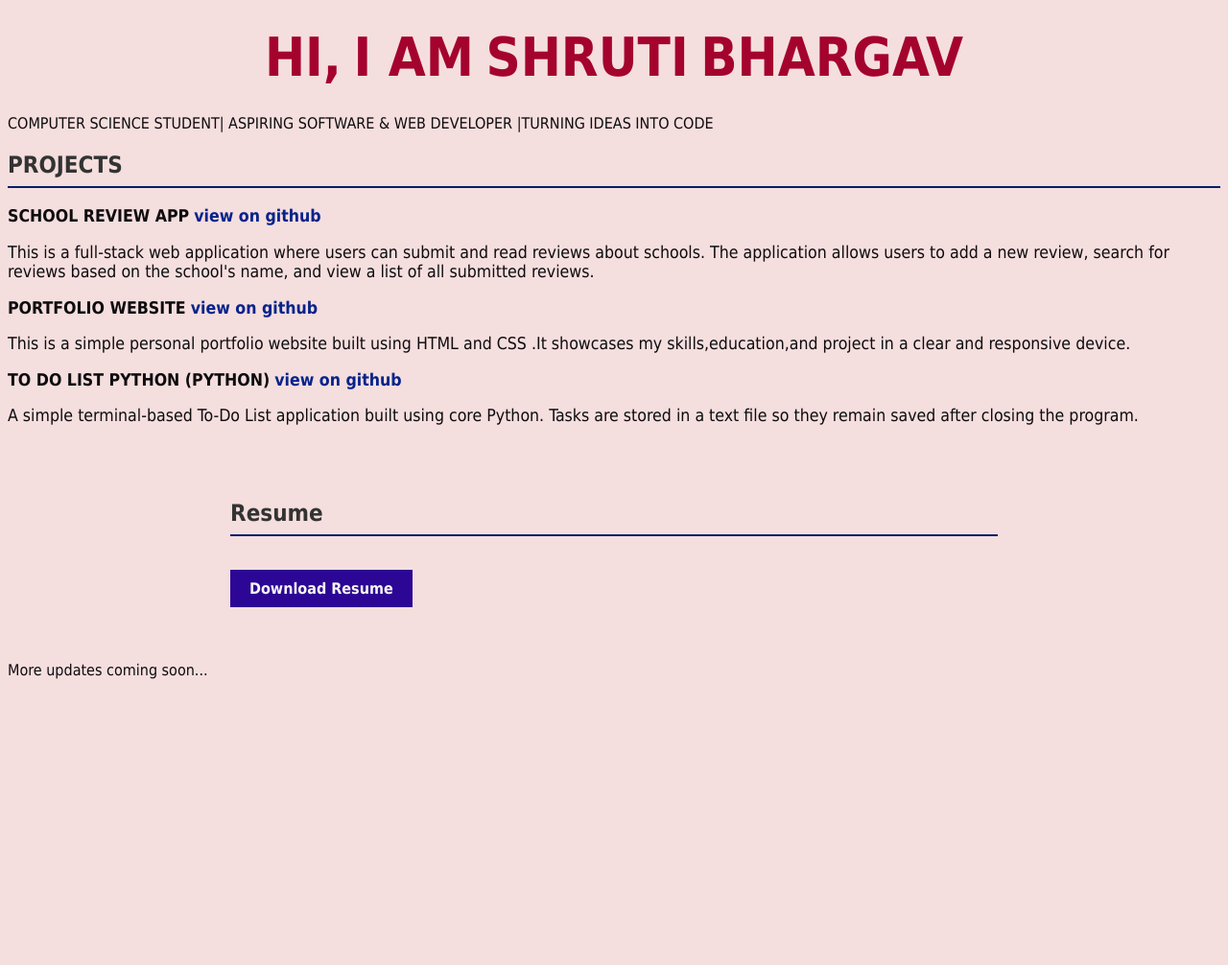
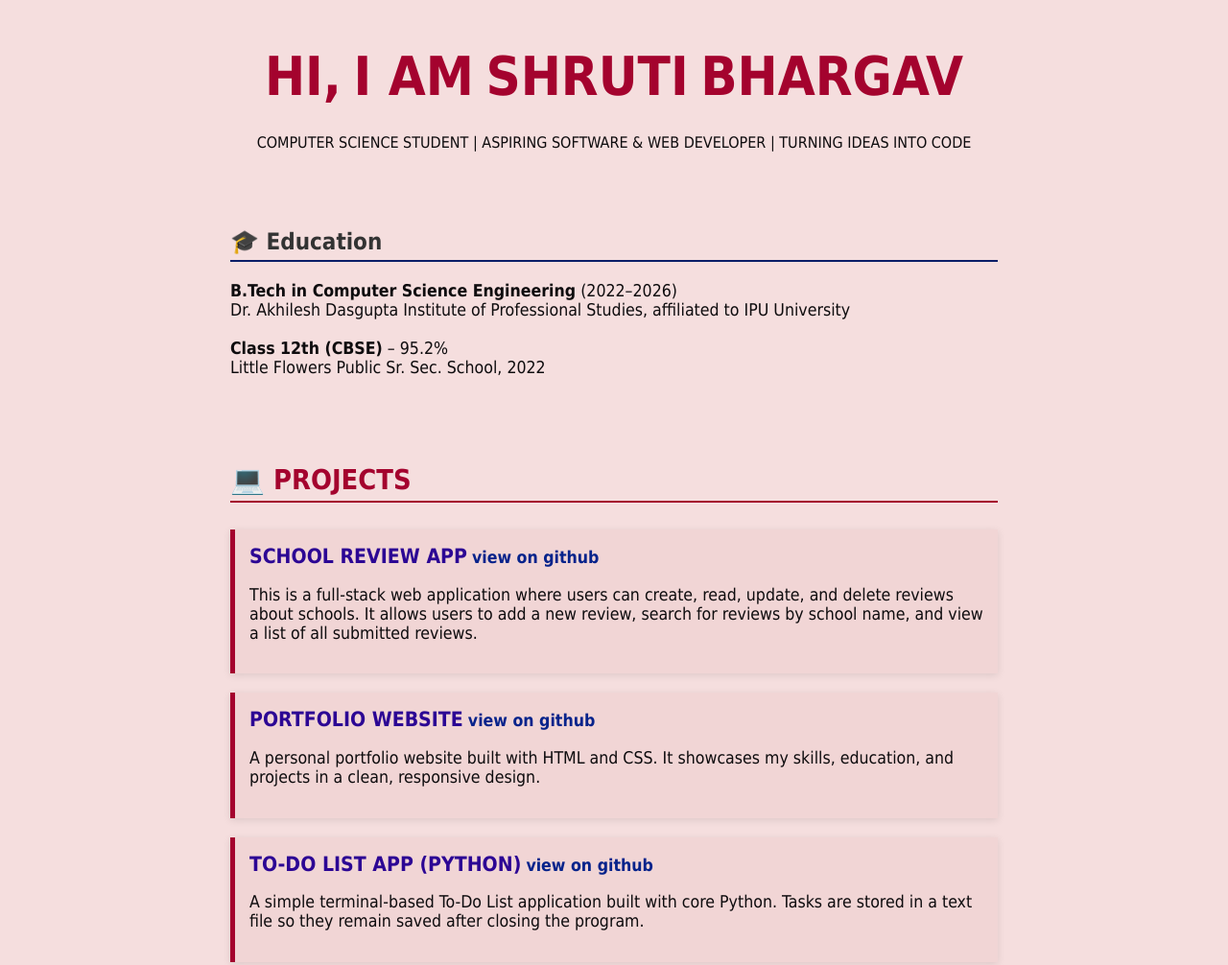
Before and after one commit to shruti-bhargav/portfolio, a plain HTML site: page index.html in a window 1280 px wide. Shown: the top 1006 px of the page at 96% size. Before the commit the page ends 800 px from the top, so only its background shows below. Drawn offline with Linux system fonts and the light colour scheme.

Commit message:
Updated all files

```diff
--- a/index.html
+++ b/index.html
@@ -1,101 +1,106 @@
 <!DOCTYPE html>
 <html lang="en">
 <head>
-    <meta charset ="UTF-8" />
-    <meta name="viewport" content="width=device-width,initial-scale=1.0"/>
-    <title> Shruti bhargav --- Portfolio </title>
+  <meta charset="UTF-8" />
+  <meta name="viewport" content="width=device-width,initial-scale=1.0" />
+  <title>Shruti Bhargav --- Portfolio</title>
+
   <style>
     body {
       font-family: 'Poppins', Tahoma, sans-serif;
       background: #f5dede;
-        padding: 40 px;
+      margin: 0;
+      padding: 20px;
       color: #0e0c0e;
     }
 
-        header{
-            background-color : none;
-            color: rgb(123, 210, 239);
-            padding: 40 px;
+    header {
       text-align: center;
+      margin-bottom: 30px;
     }
 
-        section{
-            padding: 40px 20px;
+    h1 {
+      font-size: 2.5em;
+      border: none;
+      background: none;
+    }
+
+    h2, h3, h4 {
+      color: #333333;
+      margin-top: 30px;
+    }
+
+    h2 {
+      border-bottom: 2px solid #061d67;
+      padding-bottom: 5px;
+    }
+
+    h3 {
+      font-size: 1.8em;
+      color: #a4032e;
+      border-bottom: 2px solid #a4032e;
+      padding-bottom: 5px;
+      text-transform: uppercase;
+    }
+
+    h4 strong{
+        font-size: 2 em;
+        border-bottom: 2px ;
+        padding-bottom: 5px;
+    }
+
+    section {
       max-width: 800px;
       margin: auto;
-        }
-        h1{
-            background : none;
-            border: none;
-            font-size: 2.5em;
+      padding: 20px;
     }
 
-        h2{
-            border-bottom:2px solid #061d67;
-            padding-bottom: 8px;
-            color:#333333;
-
-        }
-        ul{
+    ul {
       list-style-type: none;
-            padding : 0;
-
+      padding: 0;
     }
 
-        li{
-            margin-bottom: 15px;
+    li {
+      margin-bottom: 20px;
       font-size: 1.1em;
     }
-        a{
+
+    a {
       color: #06238b;
-            text-decoration : none;
-            font-weight:600;
+      text-decoration: none;
+      font-weight: 600;
+    }
 
-
-        }
-        a:hover{
+    a:hover {
       text-decoration: underline;
     }
 
-        .btn{
+    .btn {
       background-color: #2c0694;
-            color: rgb(248, 245, 245);
-            padding:10px 20px;
+      color: #e3bbf7;
+      padding: 10px 20px;
       display: inline-block;
       font-weight: bold;
-            margin-top:15px;
-
+      margin-top: 15px;
+      border-radius: 4px;
     }
 
-        .btn:hover{
+    .btn:hover {
       background-color: #55e4df;
+      color: #000;
     }
-
-        .fade-text{
-            background: transparent;
-            border:none;
-            text-decoration:none;
-            box-shadow:none;
-            color:inherit;
-        }
-
-
-
 
     .fade-text span {
       opacity: 0;
-            background: none;
-            border: none;
-            text-decoration: none;
       display: inline-block;
-            animation: fadeInLeft 1s forwards;
+      animation: fadeInUp 1s forwards;
       animation-delay: calc(var(--i) * 0.5s);
       font-size: 3.5rem;
       font-weight: bold;
       color: #a4032e;
     }
 
-        @keyframes fadeInLeft {
+    @keyframes fadeInUp {
       from {
         opacity: 0;
         transform: translateY(20px);
@@ -106,67 +111,92 @@
       }
     }
 
+    /* Highlight Projects more */
+    #projects li {
+      background: #f1d5d5;
+      border-left: 5px solid #a4032e;
+      padding: 15px;
+      margin-bottom: 20px;
+      box-shadow: 0px 2px 8px rgba(0, 0, 0, 0.1);
+    }
 
-
+    #projects strong {
+      font-size: 1.2em;
+      color: #2c0694;
+    }
 
   </style>
-
-
 </head>
 <body>
+
   <header>
-        <h1 class ="fade-text">
-            <span  style="--i:1">HI,</span>
-            <span  style="--i:2">I AM </span>
-            <span  style="--i:3">SHRUTI</span>
-            <span  style="--i:4">BHARGAV</span>
+    <h1 class="fade-text">
+      <span style="--i:1">HI,</span>
+      <span style="--i:2">I AM</span>
+      <span style="--i:3">SHRUTI</span>
+      <span style="--i:4">BHARGAV</span>
     </h1>
+    <p>COMPUTER SCIENCE STUDENT | ASPIRING SOFTWARE & WEB DEVELOPER | TURNING IDEAS INTO CODE</p>
   </header>
-    <p> COMPUTER SCIENCE STUDENT| ASPIRING SOFTWARE & WEB DEVELOPER |TURNING IDEAS INTO CODE </p>
-    <h2> PROJECTS</h2>
+
+  <!-- Education -->
+  <section id="education">
+    <h2>🎓 Education</h2>
+    <ul>
+      <li>
+        <strong>B.Tech in Computer Science Engineering</strong> (2022–2026)<br>
+        Dr. Akhilesh Dasgupta Institute of Professional Studies, affiliated to IPU University
+      </li>
+      <li>
+        <strong>Class 12th (CBSE)</strong> – 95.2%<br>
+        Little Flowers Public Sr. Sec. School, 2022
+      </li>
+    </ul>
+  </section>
+
+  <!-- Projects -->
+  <section id="projects">
+    <h3>💻 Projects</h3>
     <ul>
       <li>
         <strong>SCHOOL REVIEW APP</strong>
-            <a href  ="https://github.com/shruti-bhargav/School-Review-APP">
-                view on github
-            </a>
-            <p>This is a full-stack web application where users can submit and read reviews about schools. The application allows users to add a new review, search for reviews based on the school's name, and view a list of all submitted reviews.</p>
-
-
-        </li>
-        <li>
-            <strong> PORTFOLIO WEBSITE</strong>
-            <a href  ="https://github.com/shruti-bhargav/portfolio">
-                view on github
-            </a>
-            <p>This is a simple personal portfolio website built using HTML and CSS .It showcases my skills,education,and project in a clear and responsive device.</p>
-
-
-        </li>
-       <li>
-            <strong>TO DO LIST PYTHON (PYTHON)</strong>
-            <a href  ="https://github.com/shruti-bhargav/todo--app-python">
-                view on github
-            </a>
-            <p>A simple terminal-based To-Do List application built using core Python. Tasks are stored in a text file so they remain saved after closing the program.</p>
-
-
+        <a href="https://github.com/shruti-bhargav/School-Review-APP" target="_blank">view on github</a>
+        <p>This is a full-stack web application where users can create, read, update, and delete reviews about schools. It allows users to add a new review, search for reviews by school name, and view a list of all submitted reviews.</p>
       </li>
 
+      <li>
+        <strong>PORTFOLIO WEBSITE</strong>
+        <a href="https://github.com/shruti-bhargav/portfolio" target="_blank">view on github</a>
+        <p>A personal portfolio website built with HTML and CSS. It showcases my skills, education, and projects in a clean, responsive design.</p>
+      </li>
 
+      <li>
+        <strong>TO-DO LIST APP (PYTHON)</strong>
+        <a href="https://github.com/shruti-bhargav/todo--app-python" target="_blank">view on github</a>
+        <p>A simple terminal-based To-Do List application built with core Python. Tasks are stored in a text file so they remain saved after closing the program.</p>
+      </li>
+    </ul>
+  </section>
 
+  <!-- Resume -->
+  <section id="resume">
+    <h4>📄 Resume</h4>
+    <a href="shruti_Resume .pdf" download class="btn">Download Resume</a>
+  </section>
+
+  <!-- Contact -->
+  <section id="contact">
+    <h4>📬 Contact</h4>
+    <p>You can reach out to me via email or check out my work on GitHub:</p>
+    <ul>
+      <li>Email: <a href="mailto:bhargavshruti67@gmail.com">bhargavshruti67@gmail.com</a></li>
+      <li>GitHub: <a href="https://github.com/shruti-bhargav" target="_blank">github.com/shruti-bhargav</a></li>
     </ul>
-    <Section id ="resume">
-        <h2> Resume </h2>
-        <a href ="shruti_Resume.pdf" download class = "btn">Download Resume</a>
+  </section>
 
-    </Section>
-
-
-
-
-    <p> More updates coming soon...</p>
-
+  <footer>
+    <p style="text-align:center; margin-top:30px;">✨ More updates coming soon... ✨</p>
+  </footer>
 
 </body>
 </html>
```
Also changed, not shown: 3 other files. Lines whose indentation alone changed are shown as unchanged.
